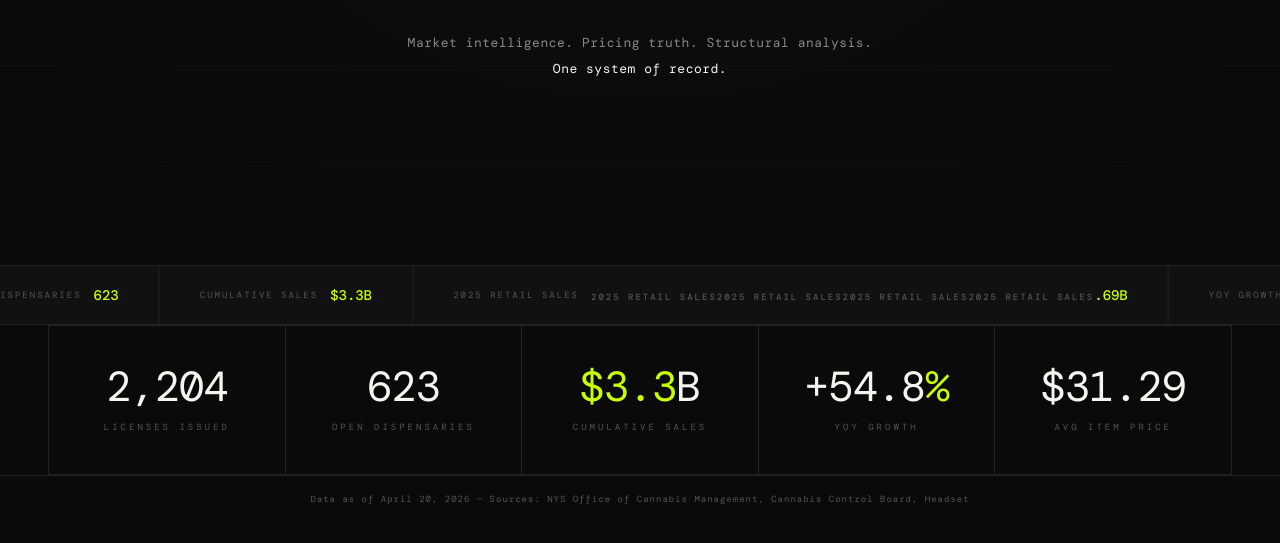
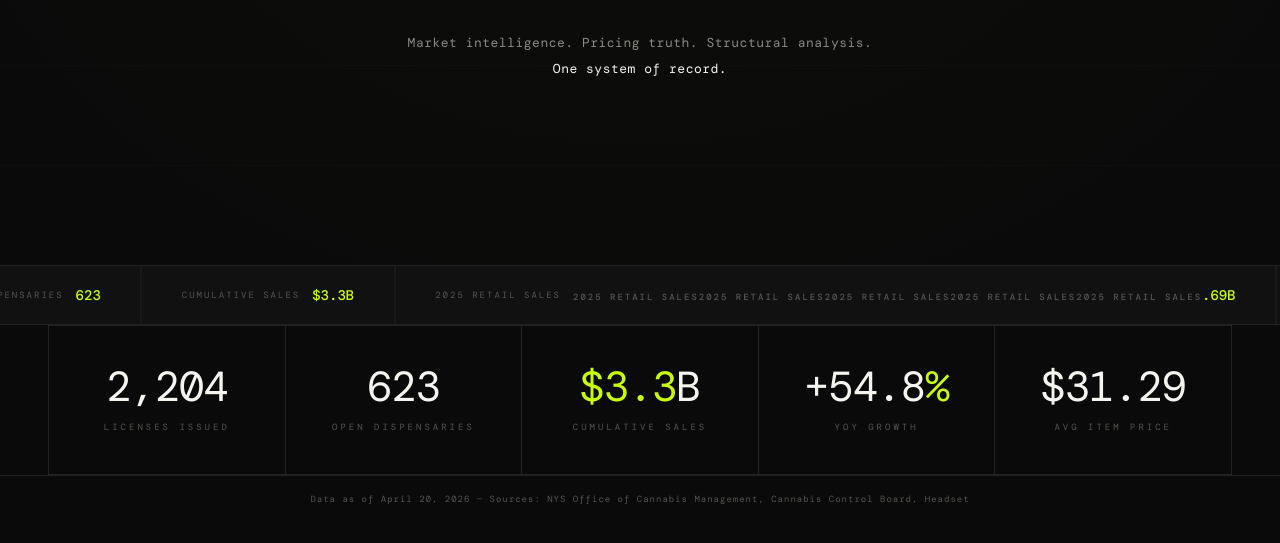
Before and after one commit to Xyphrius/tcrb-site, a plain HTML site: page index.html in a window 1280 px wide. Shown: the part 535-1078 px from the top of the page. Drawn offline with nearby package versions, Linux system fonts and the light colour scheme; a web font is replaced by a local one.

Commit message:
TCRB Agent: data update 2026-04-20 04:00

```diff
--- a/index.html
+++ b/index.html
@@ -106,7 +106,7 @@ footer { padding: 48px; border-top: 1px solid var(--border); display: flex; just
     <div class="ticker-item"><span class="ticker-label">Adult-Use Licenses</span><span class="ticker-value">2,780</span></div>
     <div class="ticker-item"><span class="ticker-label">Open Dispensaries</span><span class="ticker-value">623</span></div>
     <div class="ticker-item"><span class="ticker-label">Cumulative Sales</span><span class="ticker-value">$3.3B</span></div>
-    <div class="ticker-item"><span class="ticker-label">2025 Retail Sales</span><span class="ticker-value"><span class="ticker-label">2025 Retail Sales</span><span class="ticker-value"><span class="ticker-label">2025 Retail Sales</span><span class="ticker-value"><span class="ticker-label">2025 Retail Sales</span><span class="ticker-value"><span class="ticker-label">2025 Retail Sales</span><span class="ticker-value">.69B</span></div>
+    <div class="ticker-item"><span class="ticker-label">2025 Retail Sales</span><span class="ticker-value"><span class="ticker-label">2025 Retail Sales</span><span class="ticker-value"><span class="ticker-label">2025 Retail Sales</span><span class="ticker-value"><span class="ticker-label">2025 Retail Sales</span><span class="ticker-value"><span class="ticker-label">2025 Retail Sales</span><span class="ticker-value"><span class="ticker-label">2025 Retail Sales</span><span class="ticker-value">.69B</span></div>
     <div class="ticker-item"><span class="ticker-label">YoY Growth</span><span class="ticker-value">+54.8%</span></div>
     <div class="ticker-item"><span class="ticker-label">Avg Item Price</span><span class="ticker-value">$31.29</span></div>
     <div class="ticker-item"><span class="ticker-label">SEE License Share</span><span class="ticker-value">57%</span></div>
@@ -114,7 +114,7 @@ footer { padding: 48px; border-top: 1px solid var(--border); display: flex; just
     <div class="ticker-item"><span class="ticker-label">Adult-Use Licenses</span><span class="ticker-value">2,780</span></div>
     <div class="ticker-item"><span class="ticker-label">Open Dispensaries</span><span class="ticker-value">623</span></div>
     <div class="ticker-item"><span class="ticker-label">Cumulative Sales</span><span class="ticker-value">$3.3B</span></div>
-    <div class="ticker-item"><span class="ticker-label">2025 Retail Sales</span><span class="ticker-value"><span class="ticker-label">2025 Retail Sales</span><span class="ticker-value"><span class="ticker-label">2025 Retail Sales</span><span class="ticker-value"><span class="ticker-label">2025 Retail Sales</span><span class="ticker-value"><span class="ticker-label">2025 Retail Sales</span><span class="ticker-value">.69B</span></div>
+    <div class="ticker-item"><span class="ticker-label">2025 Retail Sales</span><span class="ticker-value"><span class="ticker-label">2025 Retail Sales</span><span class="ticker-value"><span class="ticker-label">2025 Retail Sales</span><span class="ticker-value"><span class="ticker-label">2025 Retail Sales</span><span class="ticker-value"><span class="ticker-label">2025 Retail Sales</span><span class="ticker-value"><span class="ticker-label">2025 Retail Sales</span><span class="ticker-value">.69B</span></div>
     <div class="ticker-item"><span class="ticker-label">YoY Growth</span><span class="ticker-value">+54.8%</span></div>
     <div class="ticker-item"><span class="ticker-label">Avg Item Price</span><span class="ticker-value">$31.29</span></div>
     <div class="ticker-item"><span class="ticker-label">SEE License Share</span><span class="ticker-value">57%</span></div>
```
